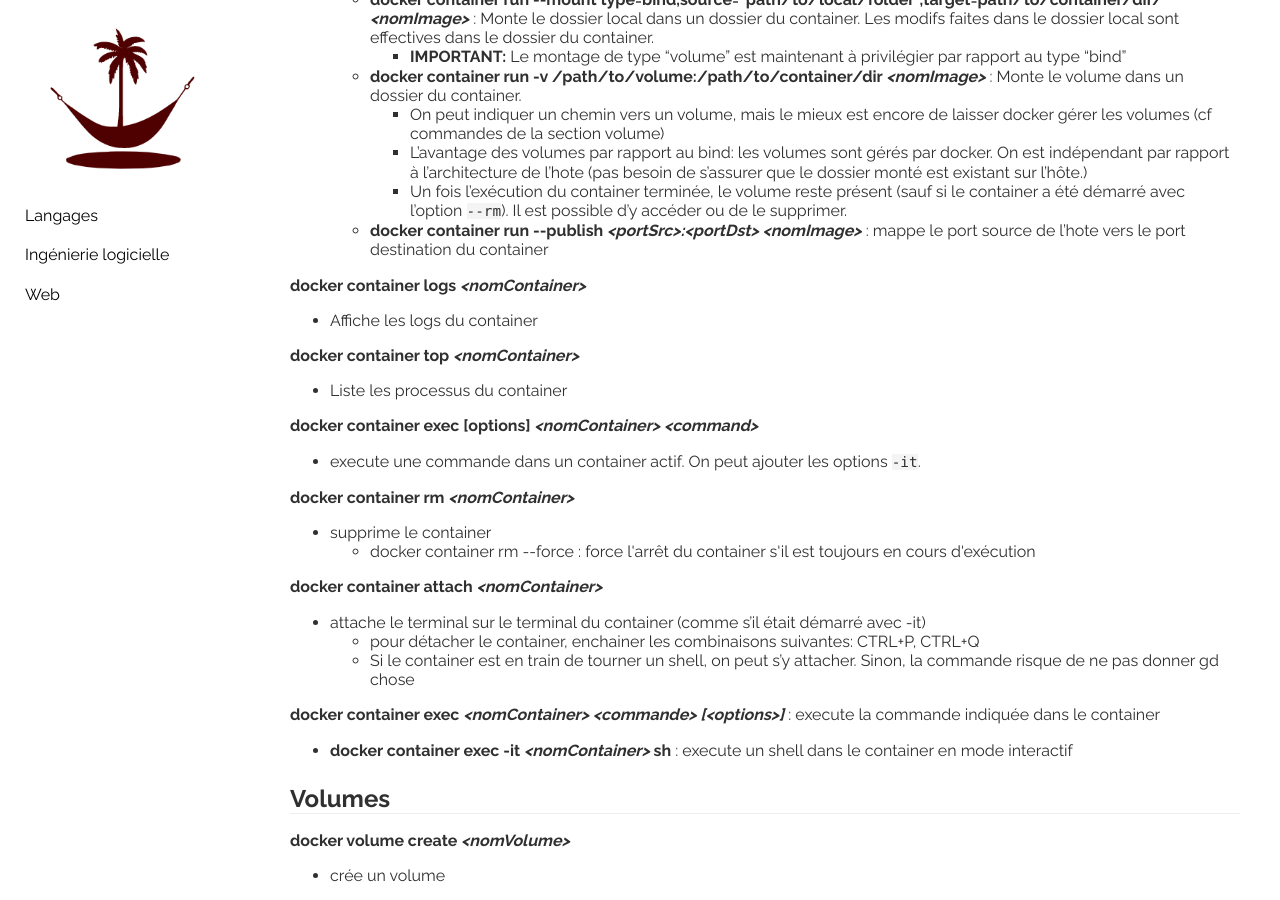
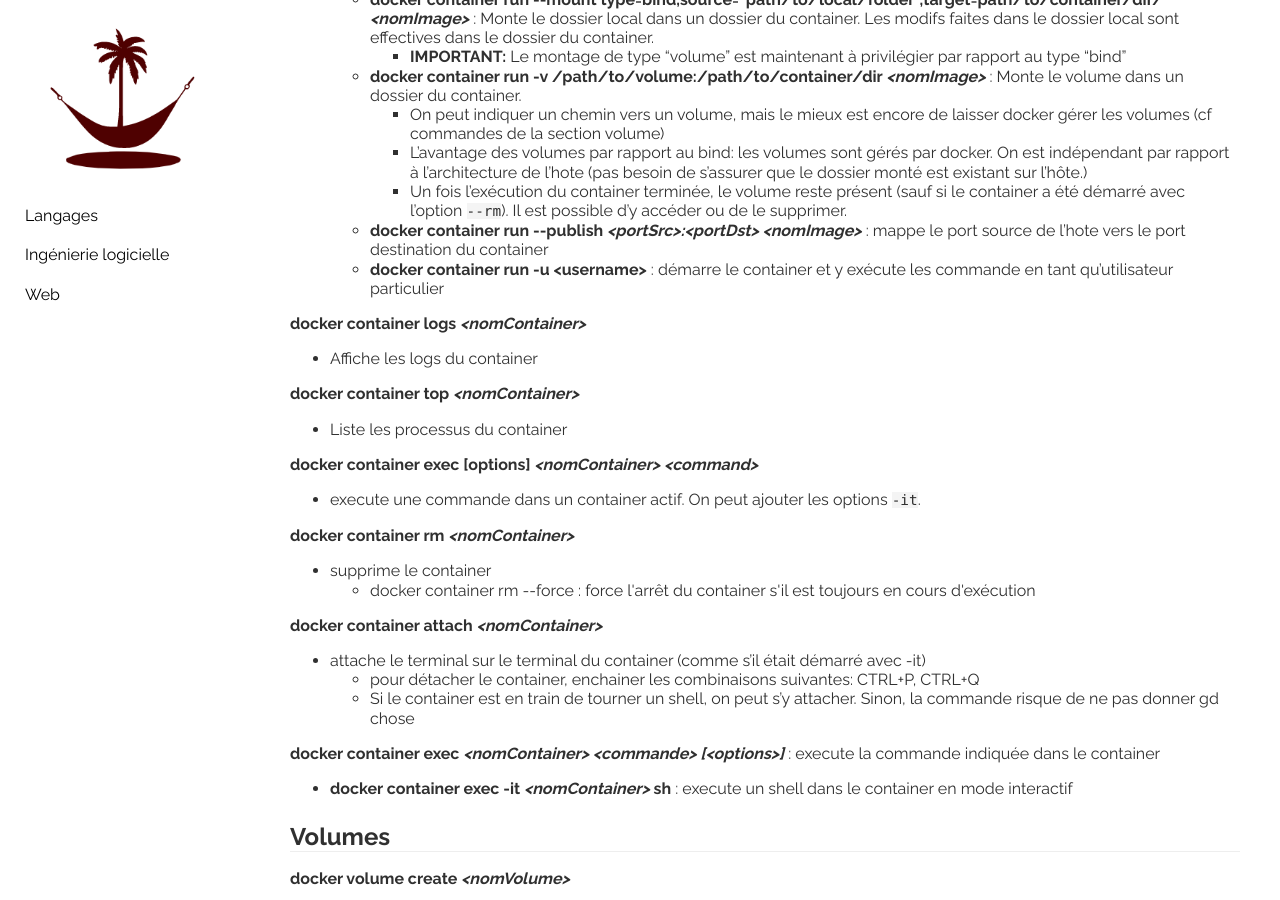
Before and after one commit to behej/lazyjekyll, a Jekyll site: the page built from _sweng/docker.md, in a window 1280 px wide and 900 px high, scrolled down 1365 px. Built offline with Jekyll 4.4.1, drawn with Linux system fonts in a browser that asks for light colours.

Commit message:
[SWENG] Docker: add option -u

```diff
--- a/_sweng/docker.md
+++ b/_sweng/docker.md
@@ -54,6 +54,7 @@ Un container s'exécute tant qu'un process démarré dans le container est en co
     * L'avantage des volumes par rapport au bind: les volumes sont gérés par docker. On est indépendant par rapport à l'architecture de l'hote (pas besoin de s'assurer que le dossier monté est existant sur l'hôte.)
     * Un fois l'exécution du container terminée, le volume reste présent (sauf si le container a été démarré avec l'option `--rm`). Il est possible d'y accéder ou de le supprimer.
   * **docker container run \-\-publish *\<portSrc\>:\<portDst\> \<nomImage\>*** : mappe le port source de l'hote vers le port destination du container
+  * **docker container run -u \<username\>** : démarre le container et y exécute les commande en tant qu'utilisateur particulier
 
 **docker container logs *\<nomContainer\>***
 * Affiche les logs du container
```
